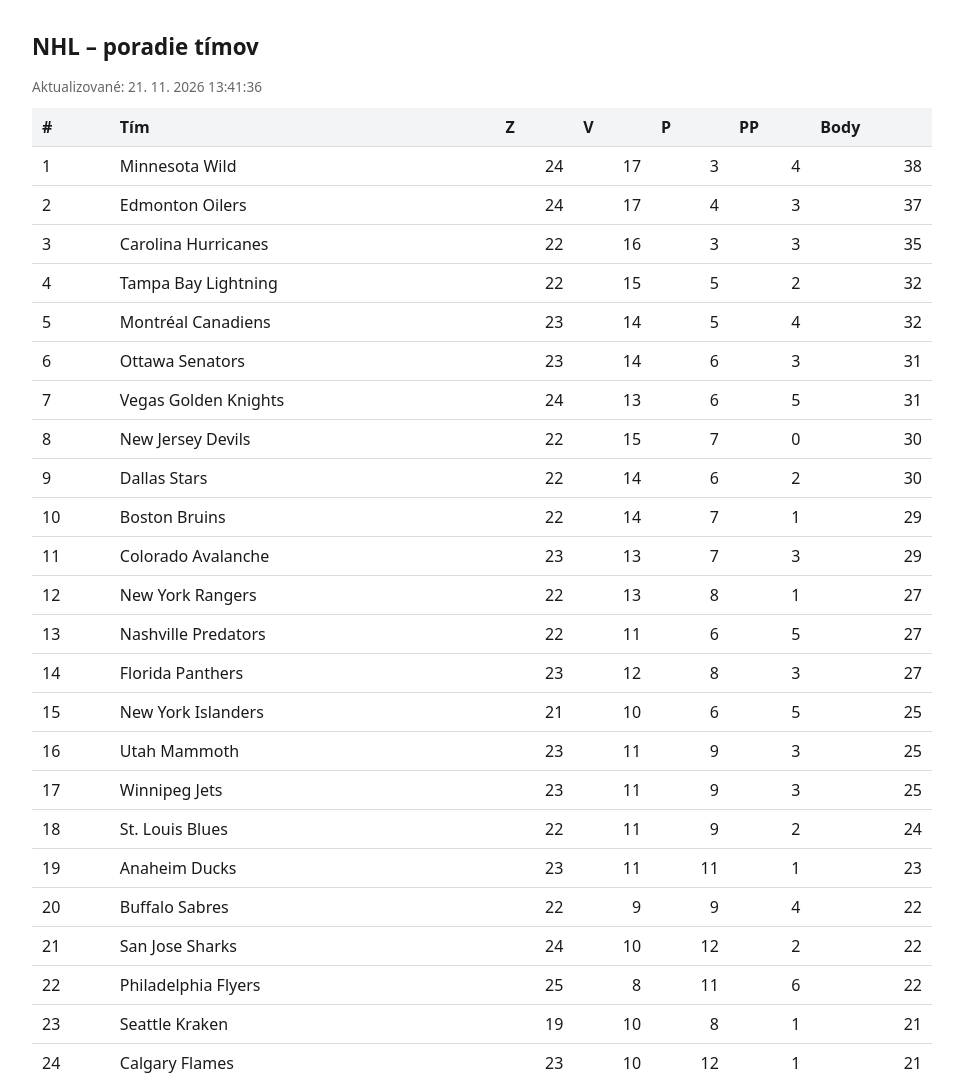
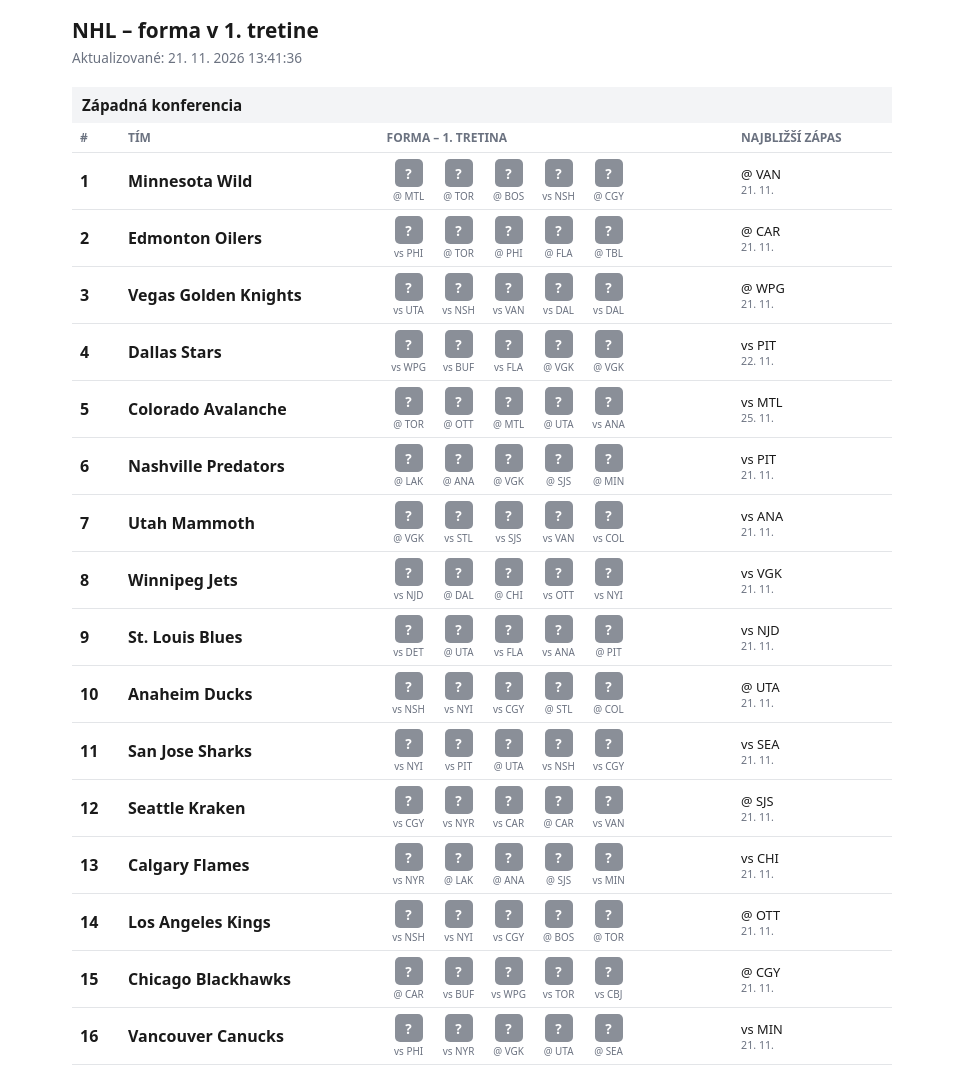
Before and after one commit to moodle16/moodle16.github.io-nhl, a plain HTML site: page index.html in a window 1280 px wide. Shown: the top 1073 px of the page, without its empty margins (158-1111 px from the left). Drawn offline with Linux system fonts and the light colour scheme.

Commit message:
Update index.html

```diff
--- a/index.html
+++ b/index.html
@@ -3,46 +3,45 @@
 <head>
 <meta charset="utf-8">
 <meta name="viewport" content="width=device-width, initial-scale=1">
-<title>NHL – tabuľka a 1. tretiny</title>
+<title>NHL – forma v 1. tretine</title>
 <style>
-  :root { --bg:#fff; --fg:#1a1a1a; --line:#ddd; --muted:#666; --win:#1a7f37; --loss:#c62828; --draw:#777; --head:#f3f4f6; }
-  @media (prefers-color-scheme: dark) {
-    :root { --bg:#121212; --fg:#eee; --line:#333; --muted:#aaa; --win:#4cc36b; --loss:#ff6b6b; --draw:#aaa; --head:#1e1e1e; }
-  }
-  body { font-family: system-ui, sans-serif; background:var(--bg); color:var(--fg); margin:0; padding:16px; }
-  main { max-width:900px; margin:0 auto; }
-  h1 { font-size:1.4rem; }
-  .upd { color:var(--muted); font-size:.85rem; margin-bottom:12px; }
-  .wrap { overflow-x:auto; }
-  table { width:100%; border-collapse:collapse; }
-  th, td { padding:8px 10px; border-bottom:1px solid var(--line); text-align:left; white-space:nowrap; }
-  th { background:var(--head); }
-  tr.team { cursor:pointer; }
-  tr.team:hover { background:var(--head); }
-  td.n { text-align:right; }
-  .detail td { background:var(--head); white-space:normal; }
-  .detail table { margin:4px 0; }
-  .vyhral { color:var(--win); font-weight:600; }
-  .prehral { color:var(--loss); font-weight:600; }
-  .remíza, .neznáme { color:var(--draw); font-weight:600; }
-  .next { margin-top:8px; }
+:root{--bg:#fff;--fg:#1a1a1a;--line:#e3e5e8;--muted:#6b7280;--head:#f3f4f6;--win:#1fa34a;--loss:#d62828;--draw:#8a8f98}
+@media (prefers-color-scheme:dark){:root{--bg:#121212;--fg:#eee;--line:#2c2c2c;--muted:#9aa0a6;--head:#1e1e1e}}
+body{font-family:system-ui,sans-serif;background:var(--bg);color:var(--fg);margin:0;padding:16px}
+main{max-width:820px;margin:0 auto}
+h1{font-size:1.3rem;margin:0 0 4px}
+h2{font-size:.95rem;background:var(--head);margin:20px 0 0;padding:8px 10px}
+.upd{color:var(--muted);font-size:.85rem}
+.wrap{overflow-x:auto}
+table{width:100%;border-collapse:collapse}
+th,td{padding:6px 8px;border-bottom:1px solid var(--line);text-align:left;vertical-align:middle}
+th{font-size:.75rem;color:var(--muted);text-transform:uppercase;font-weight:600}
+td.rank{width:32px;font-weight:700}
+td.team{font-weight:600;white-space:nowrap}
+.form{display:flex;gap:6px}
+.g{display:flex;flex-direction:column;align-items:center;width:44px}
+.b{width:28px;height:28px;border-radius:5px;color:#fff;font-weight:700;font-size:.85rem;display:flex;align-items:center;justify-content:center}
+.b.V{background:var(--win)}
+.b.P{background:var(--loss)}
+.b.R,.b.N{background:var(--draw)}
+.o{font-size:.62rem;color:var(--muted);margin-top:2px;white-space:nowrap}
+.next{font-size:.8rem;white-space:nowrap}
+.next small{color:var(--muted);display:block}
+.legend{color:var(--muted);font-size:.8rem;margin-top:16px;line-height:1.5}
 </style>
 </head>
 <body>
 <main>
-  <h1>NHL – poradie tímov</h1>
+  <h1>NHL – forma v 1. tretine</h1>
   <div class="upd" id="upd">Načítavam…</div>
-  <div class="wrap">
-    <table>
-      <thead><tr><th>#</th><th>Tím</th><th class="n">Z</th><th class="n">V</th><th class="n">P</th><th class="n">PP</th><th class="n">Body</th></tr></thead>
-      <tbody id="body"></tbody>
-    </table>
-  </div>
-  <p class="upd">Klikni na tím pre posledných 5 zápasov (1. tretina) a najbližší zápas. V = výhry, P = prehry, PP = prehry po predĺžení/nájazdoch.</p>
+  <div id="root"></div>
+  <p class="legend">Posledných 5 zápasov, od najstaršieho (vľavo) po najnovší (vpravo). Len 1. tretina: <b>V</b> = vyhrala, <b>P</b> = prehrala, <b>R</b> = remíza. <b>vs</b> = doma, <b>@</b> = vonku. Po nabehnutí myšou na políčko uvidíš dátum a skóre tretiny.</p>
 </main>
 <script>
-const el = (tag, text, cls) => { const e = document.createElement(tag); if (text != null) e.textContent = text; if (cls) e.className = cls; return e; };
-const fmtDate = (s) => new Date(s + 'T12:00:00').toLocaleDateString('sk-SK');
+const el = (t, x, c) => { const e = document.createElement(t); if (x != null) e.textContent = x; if (c) e.className = c; return e; };
+const fmt = (s) => new Date(s + 'T12:00:00').toLocaleDateString('sk-SK', { day: 'numeric', month: 'numeric' });
+const NAMES = { Western: 'Západná konferencia', Eastern: 'Východná konferencia' };
+const LET = { vyhral: 'V', prehral: 'P', 'remíza': 'R' };
 
 fetch('data.json?_=' + Date.now())
   .then((r) => { if (!r.ok) throw new Error(r.status); return r.json(); })
@@ -51,41 +50,51 @@ fetch('data.json?_=' + Date.now())
 
 function render(data) {
   document.getElementById('upd').textContent = 'Aktualizované: ' + new Date(data.updated).toLocaleString('sk-SK');
-  const body = document.getElementById('body');
+  const groups = {};
   for (const t of data.standings) {
-    const tr = el('tr', null, 'team');
-    [t.rank, t.name, t.gp, t.w, t.l, t.otl, t.pts].forEach((v, i) => tr.appendChild(el('td', v, i >= 2 ? 'n' : '')));
-    const detail = el('tr', null, 'detail');
-    detail.hidden = true;
-    const td = el('td'); td.colSpan = 7;
-    td.appendChild(buildDetail(data.teams[t.abbrev]));
-    detail.appendChild(td);
-    tr.addEventListener('click', () => { detail.hidden = !detail.hidden; });
-    body.append(tr, detail);
+    const key = t.conference || 'NHL';
+    (groups[key] = groups[key] || []).push(t);
   }
-}
-
-function buildDetail(team) {
-  const box = el('div');
-  if (!team) { box.textContent = 'Dáta o zápasoch nie sú k dispozícii.'; return box; }
-  const tbl = el('table');
-  const head = el('tr');
-  ['Dátum', 'Súper', 'Doma / vonku', '1. tretina', 'Výsledok'].forEach((h) => head.appendChild(el('th', h)));
-  tbl.appendChild(head);
-  for (const g of team.last5) {
-    const r = el('tr');
-    r.append(el('td', fmtDate(g.date)), el('td', g.opp), el('td', g.home ? 'Doma' : 'Vonku'), el('td', g.p1 ?? '–'), el('td', g.status, g.status));
-    tbl.appendChild(r);
+  const order = ['Western', 'Eastern', ...Object.keys(groups).filter((k) => k !== 'Western' && k !== 'Eastern')];
+  const root = document.getElementById('root');
+  for (const key of order) {
+    if (!groups[key]) continue;
+    root.appendChild(el('h2', NAMES[key] || key));
+    const wrap = el('div', null, 'wrap');
+    const tbl = el('table');
+    const head = el('tr');
+    ['#', 'Tím', 'Forma – 1. tretina', 'Najbližší zápas'].forEach((h) => head.appendChild(el('th', h)));
+    tbl.appendChild(head);
+    groups[key].forEach((t, i) => {
+      const team = data.teams[t.abbrev];
+      const tr = el('tr');
+      tr.appendChild(el('td', i + 1, 'rank'));
+      tr.appendChild(el('td', t.name, 'team'));
+      const f = el('td');
+      const form = el('div', null, 'form');
+      for (const g of (team ? team.last5.slice().reverse() : [])) {
+        const cell = el('div', null, 'g');
+        cell.title = fmt(g.date) + ': 1. tretina ' + (g.p1 ?? '–') + ' (' + g.status + ')';
+        const letter = LET[g.status] || '?';
+        cell.appendChild(el('div', letter, 'b ' + (LET[g.status] ? letter : 'N')));
+        cell.appendChild(el('div', (g.home ? 'vs ' : '@ ') + g.opp, 'o'));
+        form.appendChild(cell);
+      }
+      f.appendChild(form);
+      tr.appendChild(f);
+      const n = el('td', null, 'next');
+      if (team && team.next) {
+        n.textContent = (team.next.home ? 'vs ' : '@ ') + team.next.opp;
+        n.appendChild(el('small', fmt(team.next.date)));
+      } else {
+        n.textContent = '–';
+      }
+      tr.appendChild(n);
+      tbl.appendChild(tr);
+    });
+    wrap.appendChild(tbl);
+    root.appendChild(wrap);
   }
-  box.appendChild(tbl);
-  const next = el('div', null, 'next');
-  if (team.next) {
-    next.textContent = `Najbližší zápas: ${fmtDate(team.next.date)} – ${team.next.home ? 'doma proti' : 'vonku proti'} ${team.next.opp}`;
-  } else {
-    next.textContent = 'Najbližší zápas: zatiaľ nie je v rozpise.';
-  }
-  box.appendChild(next);
-  return box;
 }
 </script>
 </body>
```
